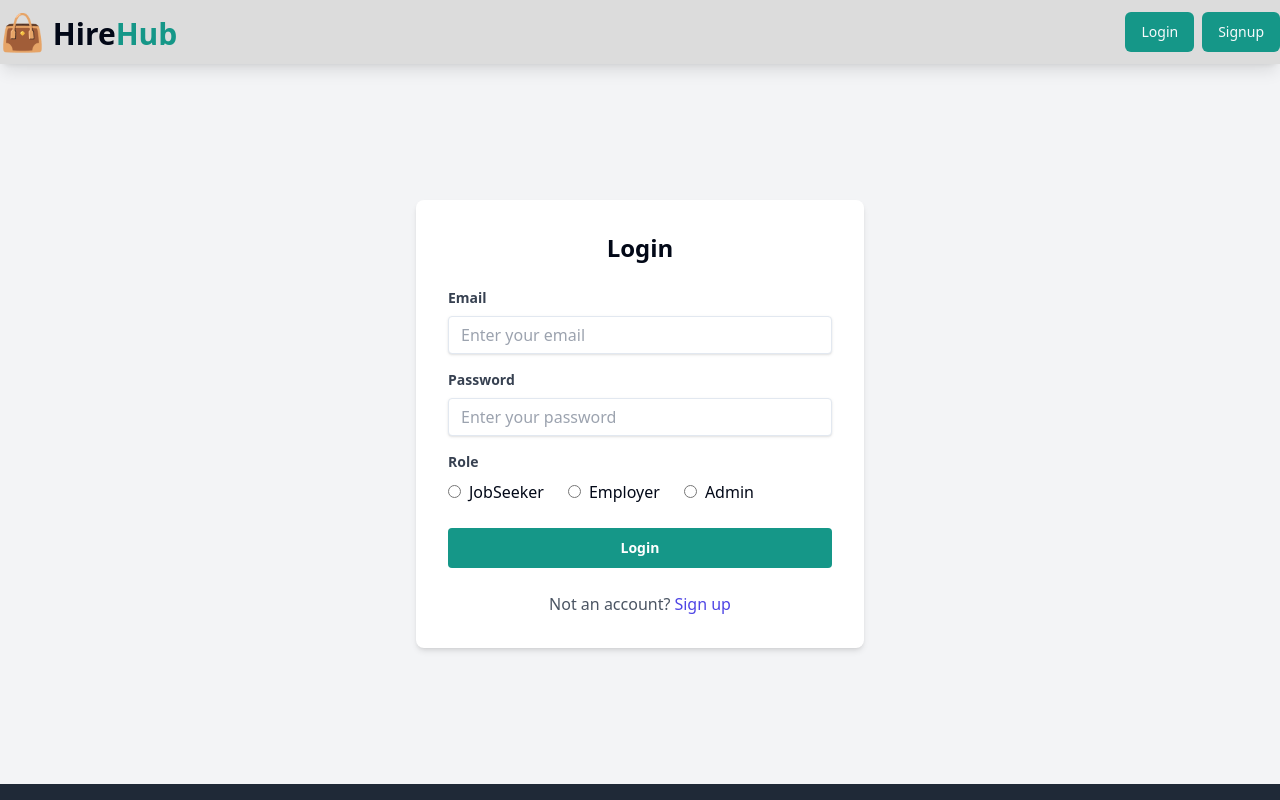
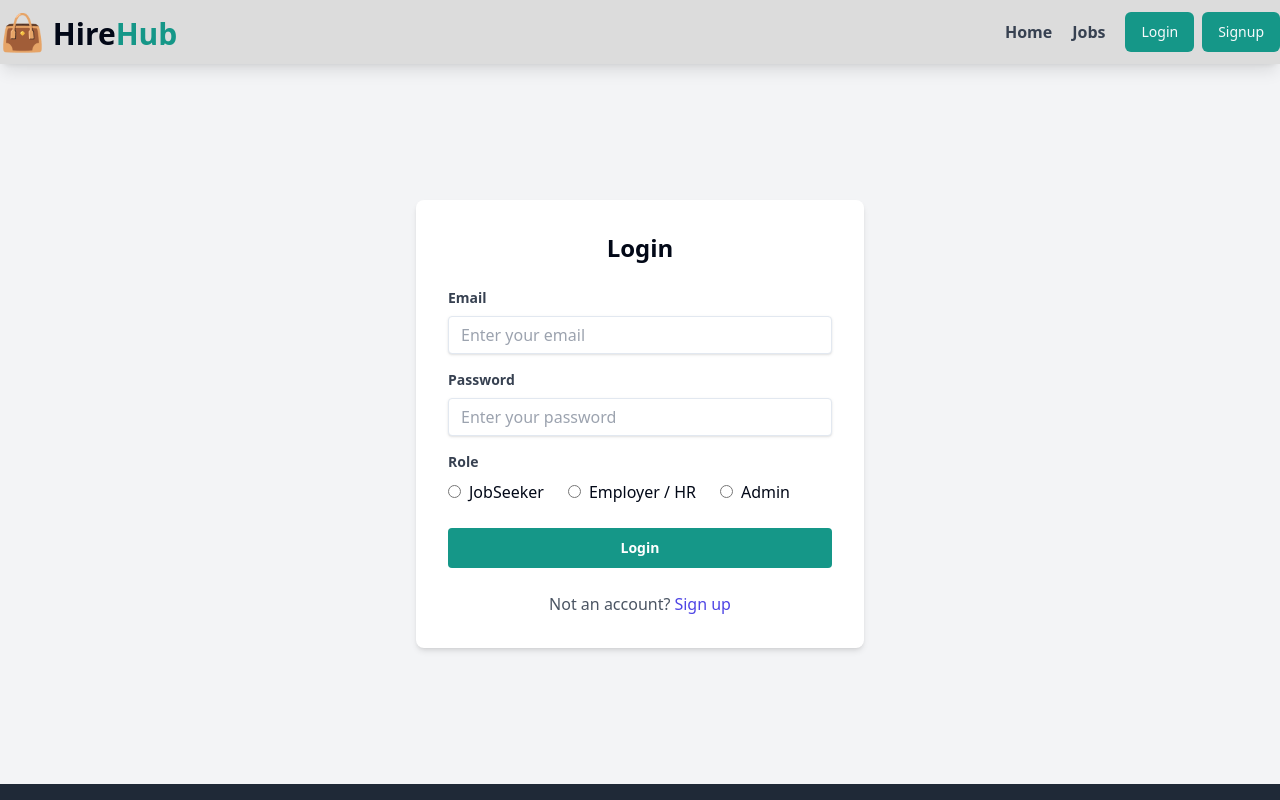
Before and after one commit to VinaySingh1045/HireHub, a React (Vite) app in the folder frontend/: page /login in a window 1280 px wide. Shown: the top 800 px of the page. Built offline with nearby package versions, Linux system fonts and the light colour scheme.

Commit message:
Bugs Fixed

```diff
--- a/frontend/src/components/Browse.jsx
+++ b/frontend/src/components/Browse.jsx
@@ -22,7 +22,7 @@ const Browse = () => {
 
 
   return (
-    <div>
+    <div className='min-h-screen'>
 
       <div className='flex gap-10 items-center'>
         <Button onClick={() => navigate("/")} variant="outline" className="ml-7 w-fit flex justify-center items-center gap-2 text-gray-500 font-semibold border border-gray-300 hover:bg-gray-100">
--- a/frontend/src/components/Home.jsx
+++ b/frontend/src/components/Home.jsx
@@ -39,7 +39,7 @@ const Home = () => {
       <div className=' bg-[#f3f4f6]'>
         <section className="relative bg-hero bg-cover bg-center h-screen flex flex-col justify-center items-center text-center text-white">
           {/* Dim overlay */}
-          <div className="absolute inset-0 bg-black opacity-[0.7]"></div>
+          <div className="absolute inset-0 bg-black opacity-[0.55]"></div>
 
           <div className="relative z-10 px-4">
             <h1 className="text-3xl md:text-5xl font-bold mb-4">Find Your <span className='text-[#159788]'> Dream Job </span> Today!</h1>
--- a/frontend/src/components/admin/AdminJobs/AddJobsByCompanyId.jsx
+++ b/frontend/src/components/admin/AdminJobs/AddJobsByCompanyId.jsx
@@ -130,7 +130,7 @@ const AddJobsByCompanyId = () => {
 
                         <div>
                             <label className="block text-lg font-medium text-gray-700 mb-2" htmlFor="salary">
-                                Salary
+                                Salary (LPA)
                             </label>
                             <input
                                 type="text"
--- a/frontend/src/components/auth/Login.jsx
+++ b/frontend/src/components/auth/Login.jsx
@@ -141,7 +141,7 @@ const Login = () => {
                             </label>
                             <label className="inline-flex items-center ml-6 cursor-pointer">
                                 <input type="radio" name="role" value="employer" checked={userData.role === "employer"} onChange={handleChange} className="form-radio text-indigo-600 cursor-pointer" required />
-                                <span className="ml-2">Employer</span>
+                                <span className="ml-2">Employer / HR</span>
                             </label>
                             <label className="inline-flex items-center ml-6 cursor-pointer">
                                 <input type="radio" name="role" value="admin" checked={userData.role === "admin"} onChange={handleChange} className="form-radio text-indigo-600 cursor-pointer" required />
--- a/frontend/src/components/auth/Signup.jsx
+++ b/frontend/src/components/auth/Signup.jsx
@@ -191,7 +191,7 @@ const Signup = () => {
                                     className="form-radio text-indigo-600 cursor-pointer"
                                     required
                                 />
-                                <span className="ml-2">Employer</span>
+                                <span className="ml-2">Employer / HR</span>
                             </label>
                         </div>
 
--- a/frontend/src/components/jobs/JobsCard.jsx
+++ b/frontend/src/components/jobs/JobsCard.jsx
@@ -20,6 +20,15 @@ const JobsCard = ({ job }) => {
         const timeDifference = currentTime - createdAt;
         return Math.floor(timeDifference / (1000 * 24 * 60 * 60));
     };
+
+    const handleSaveLater = () => {
+        if (!user) {
+            toast.error("Please sign in to save this job");
+            return;
+        }else{
+            toast.success("Coming Soon!");
+        }
+    }
 
     return (
         <>
@@ -53,7 +62,7 @@ const JobsCard = ({ job }) => {
                 <div className='flex items-center gap-2 mt-4'>
                     <Badge className='text-blue-700 font-bold' variant="ghost">{job?.location || "HR Positions"}</Badge>
                     <Badge className='text-[#F83002] font-bold' variant="ghost">{job?.type || "Full-Time"}</Badge>
-                    <Badge className='text-[#7209b7] font-bold' variant="ghost">{job?.salary || "500000 LPA"}</Badge>
+                    {/* <Badge className='text-[#7209b7] font-bold' variant="ghost">{job?.salary || "500000 LPA"}</Badge> */}
                 </div>
                 <div className='flex items-center gap-4 mt-4'>
                     <Button onClick={() => {
@@ -65,7 +74,7 @@ const JobsCard = ({ job }) => {
                     }} variant="outline">
                         Details
                     </Button>
-                    <Button className="bg-[#159788] text-white">Save For Later</Button>
+                    <Button onClick={handleSaveLater} className="bg-[#159788] text-white">Save For Later</Button>
                 </div>
             </div>
         </>
--- a/frontend/src/components/shared/Navbar.jsx
+++ b/frontend/src/components/shared/Navbar.jsx
@@ -33,7 +33,8 @@ const Navbar = () => {
 
     return (
         <>
-            <div className='bg-[#dcdcdc] sticky top-0 z-50 shadow-lg'>
+        {/* bg-[#dcdcdc] */}
+            <div className=' bg-[#dcdcdc] sticky top-0 z-50 shadow-lg'>
                 <div className='flex items-center justify-between mx-auto max-w-7xl h-16'>
                     {
                         authUser && authUser.role === "jobSeeker" ?
@@ -72,7 +73,7 @@ const Navbar = () => {
                                     <li><NavLink to={"/admin/jobs"} className={({ isActive }) => `${isActive ? "text-orange-700" : "text-gray-700"} hover:text-orange-700`}>Jobs</NavLink></li>
                                 </>
                             ) :
-                                authUser && authUser.role === "jobSeeker" &&
+                                authUser && authUser.role === "jobSeeker" ?
                                     (
                                         <>
                                             <li><NavLink to={"/"} className={({ isActive }) => `${isActive ? "text-orange-700" : "text-gray-700"} hover:text-orange-700`}>Home</NavLink></li>
@@ -84,6 +85,19 @@ const Navbar = () => {
                                             }
                                         </>
                                     )
+                                    :
+                                    authUser && authUser.role === "admin" ?
+                                        (
+                                            ""
+                                        )
+                                        :
+
+                                        (
+                                            <>
+                                                <li><NavLink to={"/"} className={({ isActive }) => `${isActive ? "text-orange-700" : "text-gray-700"} hover:text-orange-700`}>Home</NavLink></li>
+                                                <li><NavLink to={"/jobs"} className={({ isActive }) => `${isActive ? "text-orange-700" : "text-gray-700"} hover:text-orange-700`}>Jobs</NavLink></li>
+                                            </>
+                                        )
                                 // :
                                 // <li><NavLink to={"/mainAdmin/dashboard"} className={({ isActive }) => `${isActive ? "text-orange-700" : "text-gray-700"} hover:text-orange-700`}>Home</NavLink></li>
                             }
@@ -92,7 +106,7 @@ const Navbar = () => {
                         {/* Mobile Menu */}
                         {/* Mobile Menu */}
                         <div className='md:hidden'>
-                            {authUser && (
+
                             <Popover>
                                 <PopoverTrigger>
                                     {
@@ -111,7 +125,7 @@ const Navbar = () => {
                                             </ul>
                                         </>
                                     ) :
-                                            authUser && authUser.role === "jobSeeker" &&
+                                        authUser && authUser.role === "jobSeeker" ?
                                             (
                                                 <>
                                                     <ul className=''>
@@ -123,10 +137,18 @@ const Navbar = () => {
                                                         }
                                                     </ul>
                                                 </>
-                                            )}
+                                            )
+                                            :
+                                            <>
+                                                <ul className=''>
+                                                    <li className='mx-3 mb-5'><NavLink to={"/"} className={({ isActive }) => `${isActive ? "text-orange-700" : "text-gray-700"} hover:text-orange-700`}>Home</NavLink></li>
+                                                    <li className='mx-3 mb-5'><NavLink to={"/jobs"} className={({ isActive }) => `${isActive ? "text-orange-700" : "text-gray-700"} hover:text-orange-700`}>Jobs</NavLink></li>
+                                                </ul>
+                                            </>
+                                    }
                                 </PopoverContent>
                             </Popover>
-                            )}
+
                         </div>
 
 
@@ -158,8 +180,11 @@ const Navbar = () => {
                                         </Avatar>
                                         <div>
                                             <h2>{authUser.fullName}</h2>
-                                            <p className='text-sm text-muted-foreground'>Bio: {authUser.bio}.</p>
+                                            <p className='text-sm text-muted-foreground'>
+                                                Bio: {authUser?.bio ? `${authUser.bio.substring(0, 30)}...` : "Enter your Bio"}
+                                            </p>
                                         </div>
+
                                     </div>
                                     <div className='flex items-center'>
                                         <UserIcon className="h-6 w-6 text-gray-500 mt-4 mx-2" />
--- a/frontend/src/index.css
+++ b/frontend/src/index.css
@@ -3,7 +3,9 @@
 @tailwind utilities;
 
 .bg-hero {
-  background-image: url("/banner.png");
+  /* background-image: url("/banner.png"); */
+  /* background-image: url("/image1.png"); */
+  background-image: url("/image.png");
 }
 /* .bg-hero {
   background-image: url('https://jthemes.com/themes/wp/jobbox/wp-content/uploads/2023/03/banner.png ');
```
Also changed, not shown: 2 other files (tests, documents, lock files or other folders). Lines whose indentation alone changed are shown as unchanged.
